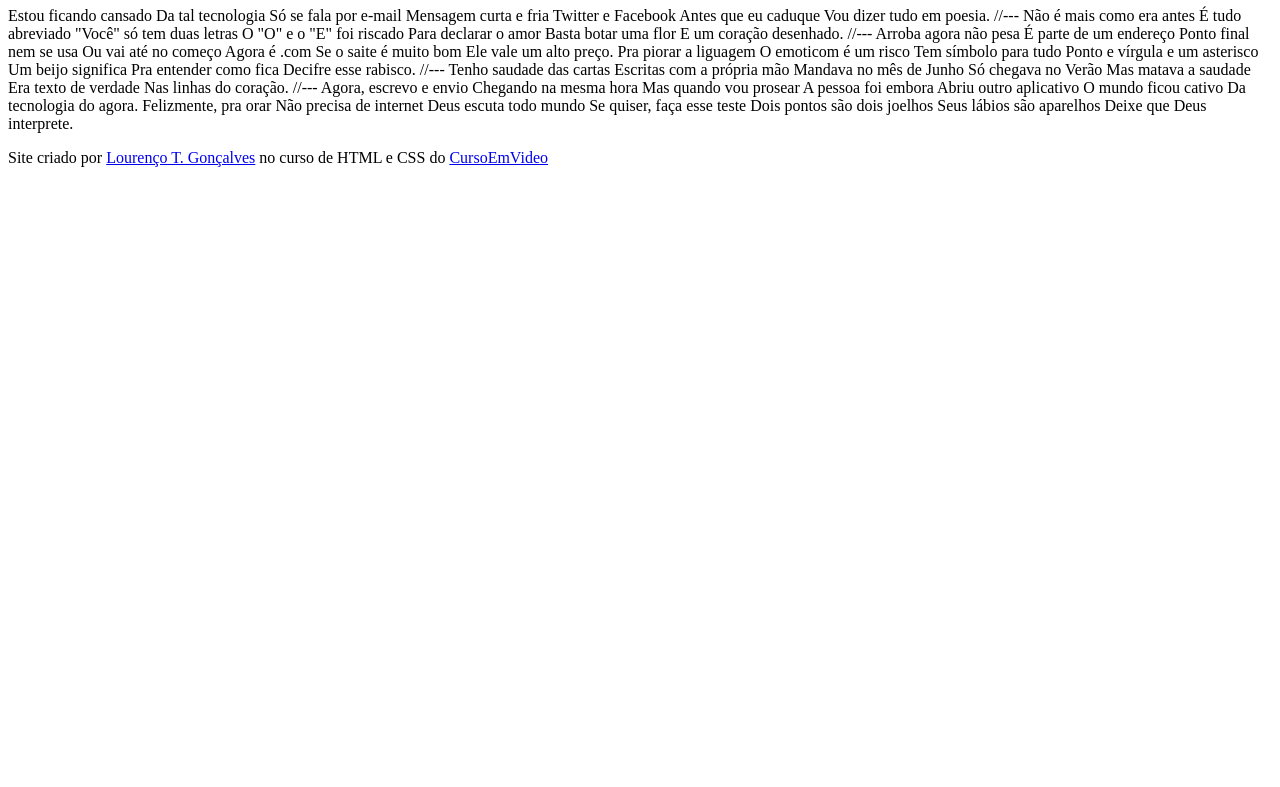
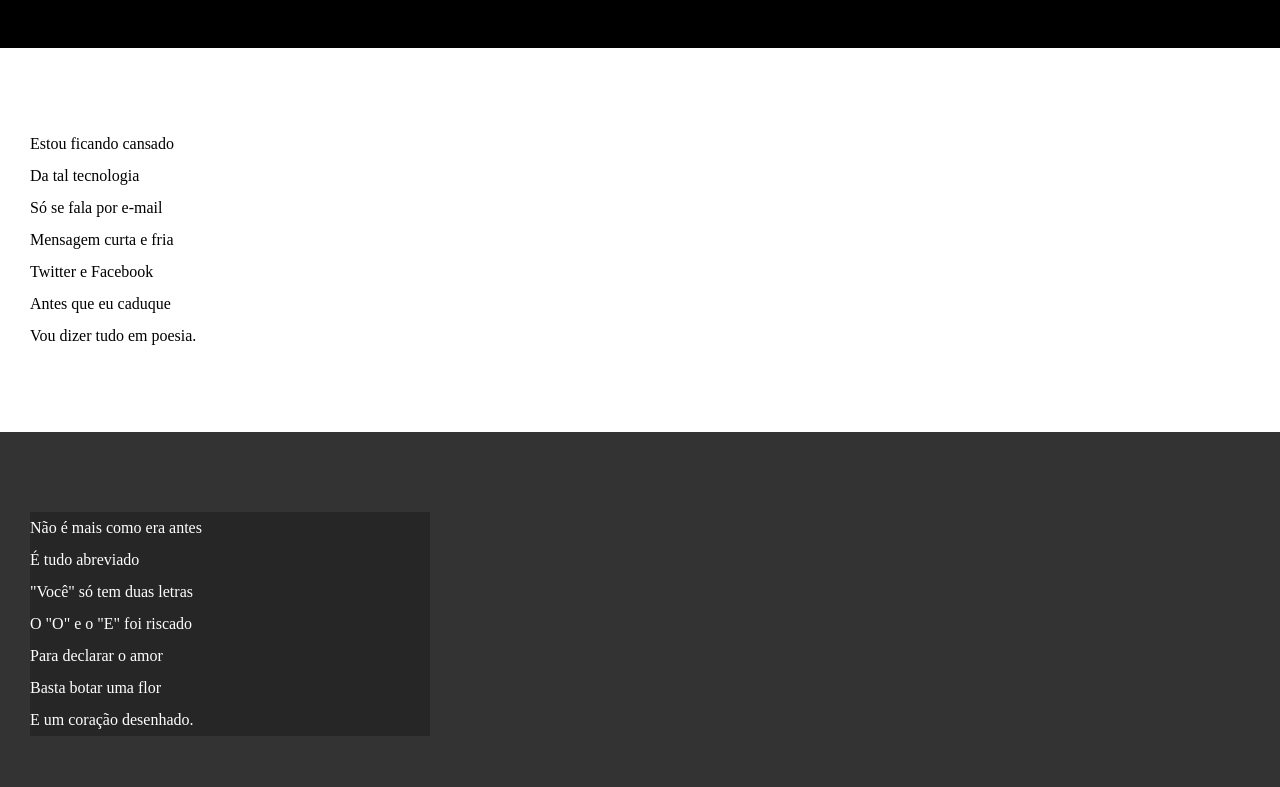
Before and after one commit to lourencotg/html-css, a plain HTML site: page desafios/desafiocordel/index.html in a window 1280 px wide. Shown: the part 107-894 px from the top of the page. Before the commit the page ends 800 px from the top, so only its background shows below. Drawn offline with Linux system fonts and the light colour scheme.

Commit message:
atualizei estilos dos textos e blocos

```diff
--- /dev/null
+++ b/desafios/desafiocordel/estilo/style.css
@@ -0,0 +1,65 @@
+@charset "UTF-8";
+
+* {
+    margin: 0px;
+    padding: 0px;
+}
+
+html, body {
+    min-width: 100vh;
+    background-color: darkgray;
+}
+
+header {
+    background-color: black;
+    color: white;
+    text-align: center;
+}
+
+header > h1 {
+    padding-top: 50px;
+    font-variant: small-caps;
+}
+
+header > p {
+    padding-bottom: 50px;
+}
+
+a {
+    color: white;
+    text-decoration: none;
+    font-weight: bolder;
+}
+
+a:hover {
+    text-decoration: underline;
+}
+
+section {
+    padding-top: 10vh;
+    padding-bottom: 10vh;
+    line-height: 2em;
+    padding-left: 30px;
+}
+
+section.normal {
+    background-color: white;
+    color: black;
+}
+
+section.imagem {
+    background-color: rgb(51, 51, 51);
+    color: white;
+}
+
+section.imagem >p {
+    background-color: rgba(0, 0, 0, 0.253);
+    width: 400px;
+}
+
+footer {
+    background-color: black;
+    color: white;
+    text-align: center;
+    padding: 10px;
+}
--- a/desafios/desafiocordel/index.html
+++ b/desafios/desafiocordel/index.html
@@ -4,6 +4,7 @@
     <meta charset="UTF-8">
     <meta name="viewport" content="width=device-width, initial-scale=1.0">
     <title>Cordel Moderno</title>
+    <link rel="stylesheet" href="estilo/style.css">
 </head>
 <body>
 
@@ -12,69 +13,83 @@
         <p>Por <a href="https://www.recantodasletras.com.br/poesias/3186743" target="_blank">Milton Duarte</a></p>
     </header>
 
-    Estou ficando cansado
-    Da tal tecnologia
-    Só se fala por e-mail
-    Mensagem curta e fria
-    Twitter e Facebook
-    Antes que eu caduque
-    Vou dizer tudo em poesia.
+    <section class="normal">
+        <p>
+            Estou ficando cansado <br>
+            Da tal tecnologia <br>
+            Só se fala por e-mail <br>
+            Mensagem curta e fria <br>
+            Twitter e Facebook <br>
+            Antes que eu caduque <br>
+            Vou dizer tudo em poesia.
+        </p>
+    </section>
 
-    //---
+    <section class="imagem">
+        <p>
+            Não é mais como era antes <br>
+            É tudo abreviado <br>
+            "Você" só tem duas letras <br>
+            O "O" e o "E" foi riscado <br>
+            Para declarar o amor <br>
+            Basta botar uma flor <br>
+            E um coração desenhado.
+        </p>
+    </section>
 
-    Não é mais como era antes
-    É tudo abreviado
-    "Você" só tem duas letras
-    O "O" e o "E" foi riscado
-    Para declarar o amor
-    Basta botar uma flor
-    E um coração desenhado.
 
-    //---
+    <section class="normal">
+        <p>
+            Arroba agora não pesa <br>
+            É parte de um endereço <br>
+            Ponto final nem se usa <br>
+            Ou vai até no começo <br>
+            Agora é .com <br>
+            Se o saite é muito bom <br>
+            Ele vale um alto preço. <br>
+        </p>
 
-    Arroba agora não pesa
-    É parte de um endereço
-    Ponto final nem se usa
-    Ou vai até no começo
-    Agora é .com
-    Se o saite é muito bom
-    Ele vale um alto preço.
+        <p>
+            Pra piorar a liguagem <br>
+            O emoticom é um risco <br>
+            Tem símbolo para tudo <br>
+            Ponto e vírgula e um asterisco <br>
+            Um beijo significa <br>
+            Pra entender como fica <br>
+            Decifre esse rabisco.
+        </p>
+    </section>
 
-    Pra piorar a liguagem
-    O emoticom é um risco
-    Tem símbolo para tudo
-    Ponto e vírgula e um asterisco
-    Um beijo significa
-    Pra entender como fica
-    Decifre esse rabisco.
+    <section class="imagem">
+        <p>
+            Tenho saudade das cartas <br>
+            Escritas com a própria mão <br>
+            Mandava no mês de Junho <br>
+            Só chegava no Verão <br>
+            Mas matava a saudade <br>
+            Era texto de verdade <br>
+            Nas linhas do coração.
+        </p>
+    </section>
 
-    //---
-
-    Tenho saudade das cartas
-    Escritas com a própria mão
-    Mandava no mês de Junho
-    Só chegava no Verão
-    Mas matava a saudade
-    Era texto de verdade
-    Nas linhas do coração.
-
-    //---
-
-    Agora, escrevo e envio
-    Chegando na mesma hora
-    Mas quando vou prosear
-    A pessoa foi embora
-    Abriu outro aplicativo
-    O mundo ficou cativo
-    Da tecnologia do agora.
-
-    Felizmente, pra orar
-    Não precisa de internet
-    Deus escuta todo mundo
-    Se quiser, faça esse teste
-    Dois pontos são dois joelhos
-    Seus lábios são aparelhos
-    Deixe que Deus interprete.
+    <section class="normal">
+        <p>
+            Agora, escrevo e envio <br>
+            Chegando na mesma hora <br>
+            Mas quando vou prosear <br>
+            A pessoa foi embora <br>
+            Abriu outro aplicativo <br>
+            O mundo ficou cativo <br>
+            Da tecnologia do agora. <br>
+            Felizmente, pra orar <br>
+            Não precisa de internet <br>
+            Deus escuta todo mundo <br>
+            Se quiser, faça esse teste <br>
+            Dois pontos são dois joelhos <br>
+            Seus lábios são aparelhos <br>
+            Deixe que Deus interprete.
+        </p>
+    </section>
 
     <footer>
         <p>Site criado por <a href="https://github.com/lourencotg" target="_blank">Lourenço T. Gonçalves</a> no curso de HTML e CSS do <a href="https://www.cursoemvideo.com/" target="_blank">CursoEmVideo</a></p>
```
